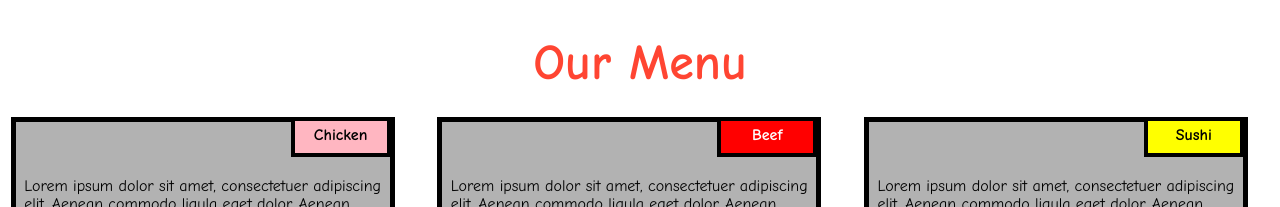
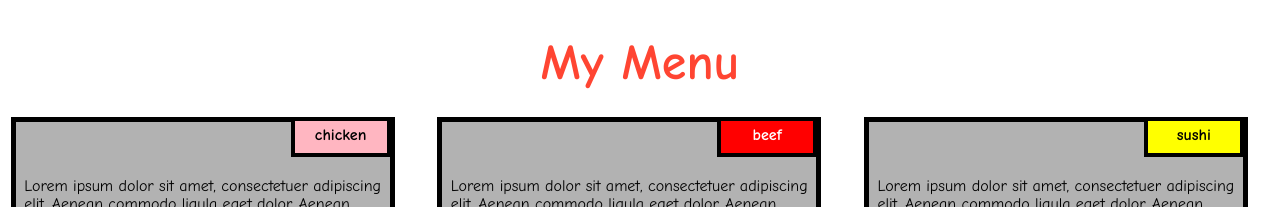
Before and after one commit to Tal11ev/Tal11ev.github.io, a plain HTML site: page module-2/index.html in a window 1280 px wide. Shown: the top 207 px of the page. Drawn offline with Linux system fonts and the light colour scheme.

Commit message:
Update index.html

```diff
--- a/module-2/index.html
+++ b/module-2/index.html
@@ -8,27 +8,27 @@
 
 </head>
 <body>
-<h1>Our Menu</h1>
+<h1>My Menu</h1>
 
 
 
   <div class="col-lg-4 col-md-6 col-sm-12">
   	<div class="box">
-  		<p class="content-name name1">Chicken</p>
+  		<p class="content-name name1">chicken</p>
   		<p class="content">Lorem ipsum dolor sit amet, consectetuer adipiscing elit. Aenean commodo ligula eget dolor. Aenean massa. Cum sociis natoque penatibus et magnis dis parturient montes, nascetur ridiculus mus. Donec quam felis, ultricies nec, pellentesque eu, pretium quis, sem. Nulla consequat massa quis enim.</p>
   	</div>
   </div>
 
   <div class="col-lg-4 col-md-6 col-sm-12">
   	<div class="box">
-   		<p class="content-name name2">Beef</p>
+   		<p class="content-name name2">beef</p>
    		<p class="content">Lorem ipsum dolor sit amet, consectetuer adipiscing elit. Aenean commodo ligula eget dolor. Aenean massa. Cum sociis natoque penatibus et magnis dis parturient montes, nascetur ridiculus mus. Donec quam felis, ultricies nec, pellentesque eu, pretium quis, sem. Nulla consequat massa quis enim.</p>
   	</div>
   </div>
 
   <div class="col-lg-4 col-md-12 col-sm-12">
   	<div class="box">
-  		<p class="content-name name3">Sushi</p>
+  		<p class="content-name name3">sushi</p>
   		<p class="content">Lorem ipsum dolor sit amet, consectetuer adipiscing elit. Aenean commodo ligula eget dolor. Aenean massa. Cum sociis natoque penatibus et magnis dis parturient montes, nascetur ridiculus mus. Donec quam felis, ultricies nec, pellentesque eu, pretium quis, sem. Nulla consequat massa quis enim.</p>
   	</div>
   </div>
```
